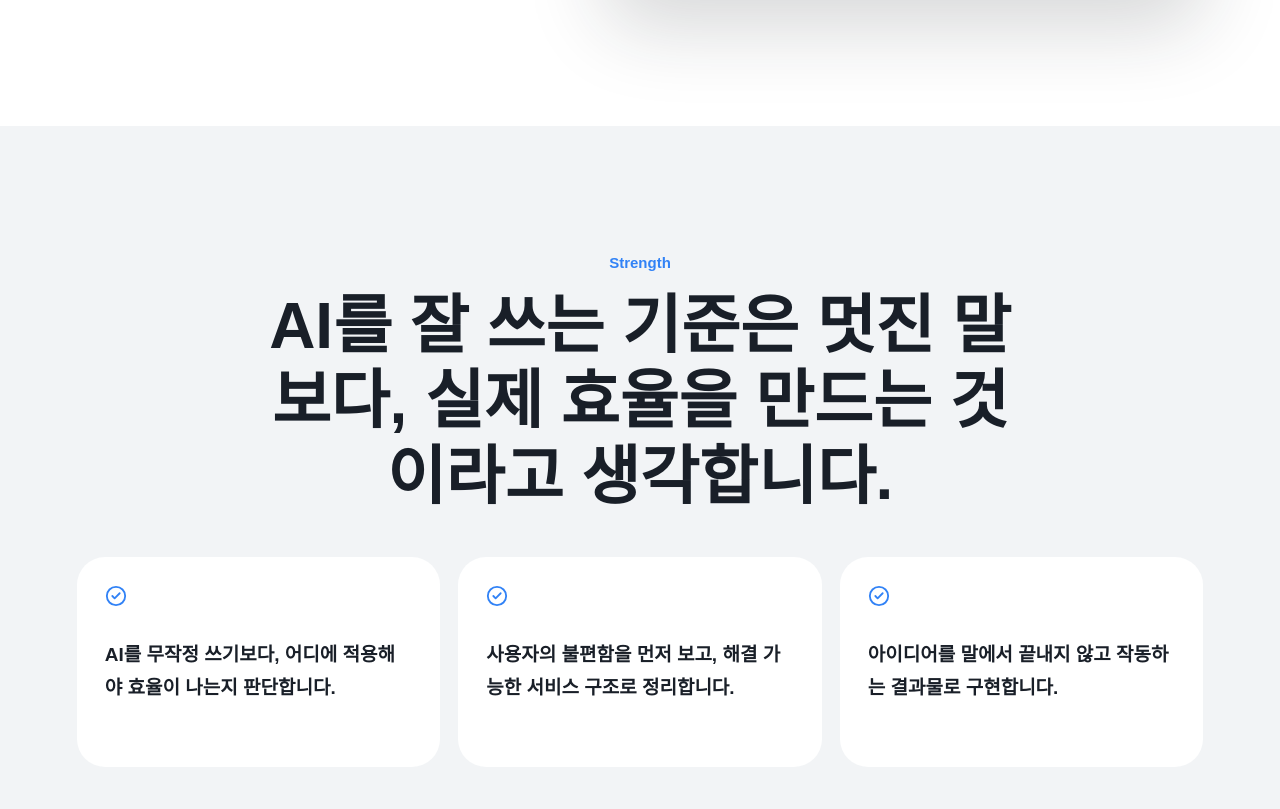
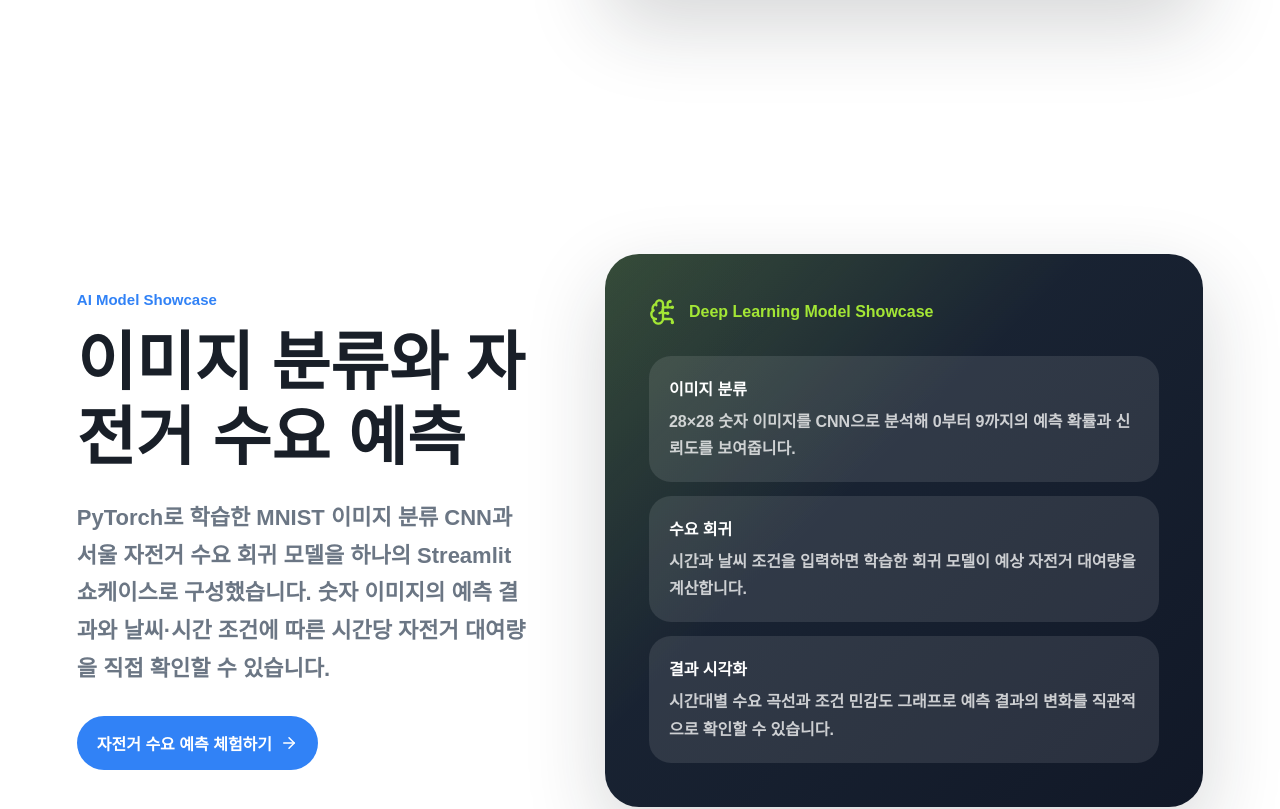
Before and after one commit to kwak317/portfolio, a Next.js app: page / in a window 1280 px wide. Shown: the part 4433-5242 px from the top of the page. Built offline with nearby package versions, Linux system fonts and the light colour scheme.

Commit message:
mini_project

```diff
--- a/app/page.tsx
+++ b/app/page.tsx
@@ -321,6 +321,62 @@ export default function Home() {
         </div>
       </section>
 
+      <section className="section project-section store-project-section">
+        <div className="section-copy">
+          <p className="section-label">AI Model Showcase</p>
+          <h2>이미지 분류와 자전거 수요 예측</h2>
+          <p>
+            PyTorch로 학습한 MNIST 이미지 분류 CNN과 서울 자전거 수요 회귀
+            모델을 하나의 Streamlit 쇼케이스로 구성했습니다. 숫자 이미지의 예측
+            결과와 날씨·시간 조건에 따른 시간당 자전거 대여량을 직접 확인할 수
+            있습니다.
+          </p>
+          <div
+            className="project-links"
+            aria-label="딥러닝 모델 쇼케이스 프로젝트 링크"
+          >
+            <a
+              className="button primary"
+              href="https://miniprojectgit-324deds6vhyhjkm7nbrqpe.streamlit.app/회귀_자전거"
+              target="_blank"
+              rel="noreferrer"
+            >
+              자전거 수요 예측 체험하기
+              <ArrowRight size={18} />
+            </a>
+          </div>
+        </div>
+        <div className="project-card">
+          <div className="project-card-header">
+            <BrainCircuit size={28} />
+            <span>Deep Learning Model Showcase</span>
+          </div>
+          <div className="project-steps">
+            <article>
+              <strong>이미지 분류</strong>
+              <p>
+                28×28 숫자 이미지를 CNN으로 분석해 0부터 9까지의 예측 확률과
+                신뢰도를 보여줍니다.
+              </p>
+            </article>
+            <article>
+              <strong>수요 회귀</strong>
+              <p>
+                시간과 날씨 조건을 입력하면 학습한 회귀 모델이 예상 자전거
+                대여량을 계산합니다.
+              </p>
+            </article>
+            <article>
+              <strong>결과 시각화</strong>
+              <p>
+                시간대별 수요 곡선과 조건 민감도 그래프로 예측 결과의 변화를
+                직관적으로 확인할 수 있습니다.
+              </p>
+            </article>
+          </div>
+        </div>
+      </section>
+
       <section className="section strength-section">
         <div className="section-copy centered">
           <p className="section-label">Strength</p>
```
